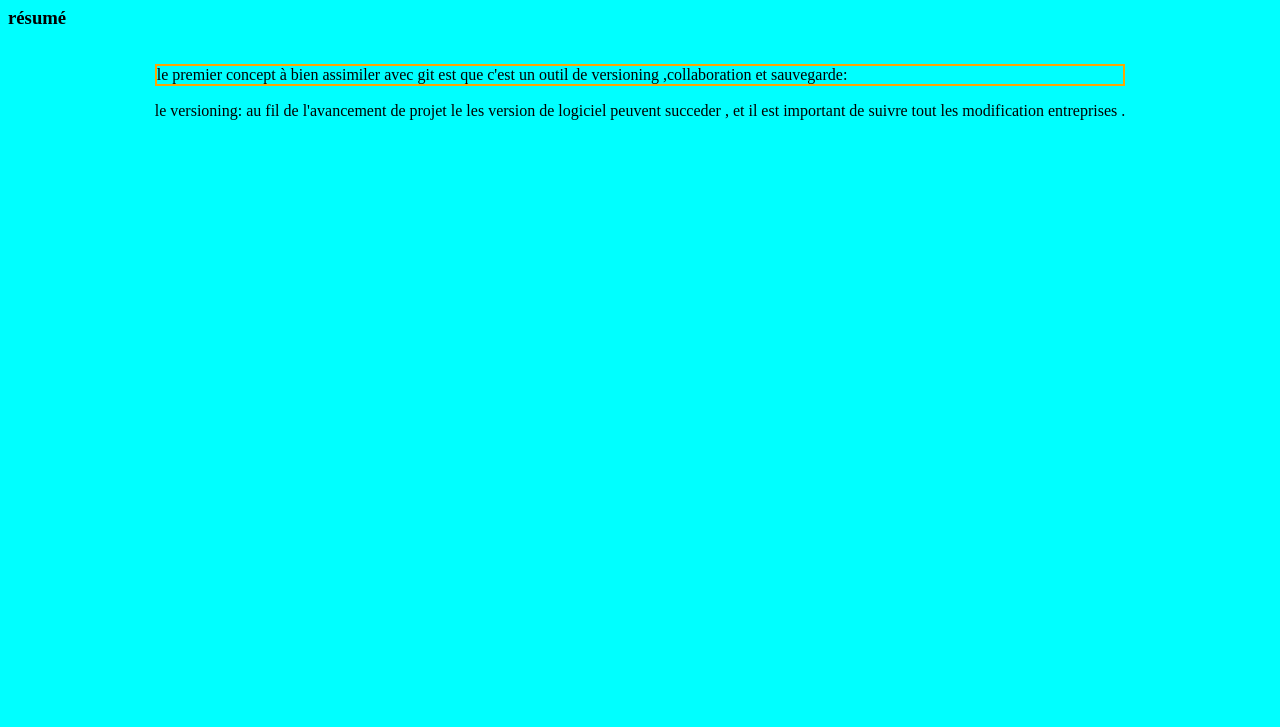
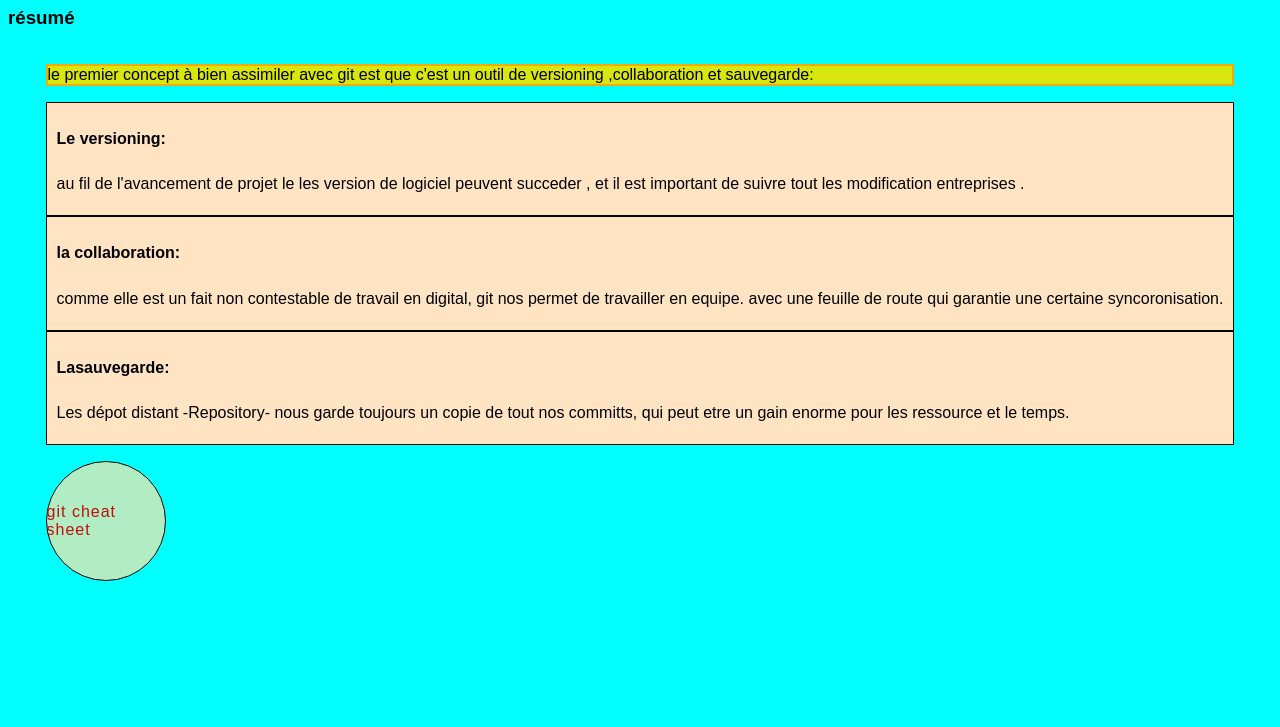
Before and after one commit to Nace121/studiGit, a plain HTML site: page index.html in a window 1280 px wide. Shown: the part 73-800 px from the top of the page. Drawn offline with Linux system fonts and the light colour scheme.

Commit message:
choix de police Nunito de chez google

```diff
--- a/index.html
+++ b/index.html
@@ -13,12 +13,25 @@
         <div class="temp1">
             <p class="p_resume">
                 le premier concept à bien assimiler avec  git est que c'est un outil de versioning ,collaboration et sauvegarde:
-                <div class="versioning">
-                    <p> le versioning:  au fil de l'avancement de projet le  les version de logiciel peuvent
+                <div class="versi">
+                    <p> <h4>Le versioning:</h4>au fil de l'avancement de projet le  les version de logiciel peuvent
                         succeder , et il est important de suivre tout les modification entreprises .
                     </p>
                 </div>
+                <div class="collab">
+                    <p> <h4>la collaboration: </h4> comme elle est un fait non contestable de travail en digital, git nos permet de travailler en equipe.
+                         avec une feuille de route qui garantie une certaine syncoronisation.
+                    </p>
+                </div>
+                <div class="sauve">
+                    <p><h4>Lasauvegarde:</h4>Les dépot distant -Repository-  nous garde toujours un copie de tout nos committs, qui peut etre un gain enorme pour les ressource et le temps.
+
+                    </p>
+                </div>
             </p>
+            <div class="resources">
+                <a href="files/git-cheat-sheet-education.pdf"> git cheat sheet</a>
+            </div>
         </div>
     </div>
     <script src="script.js"></script>
--- a/style.css
+++ b/style.css
@@ -1,8 +1,12 @@
+@import url('https://fonts.googleapis.com/css2?family=Nunito+Sans:ital,opsz,wght@0,6..12,200..1000;1,6..12,200..1000&display=swap');
+
 *{
     box-sizing: border-box;
+    font-family:"Nunito", sans-serif;
 }
 body{
     background-color: aqua;
+
 }
 .container{
     display: flex;
@@ -11,4 +15,27 @@ body{
 }
 .p_resume{
     border: 2px orange solid;
+    background-color: rgb(215, 230, 12);
 }
+.versi, .collab, .sauve{
+    line-height: 1.5;
+    background-color: bisque;
+    padding: 3px 10px;
+    border: black 1px solid;
+}
+.resources {
+    display: flex;
+    justify-content: center;
+    align-items: center;
+    left: 75%;
+    border: black 1px solid;
+    border-radius: 50% ;
+    background-color:rgb(178, 236, 195) ;
+    height: 120px;
+    width: 120px;
+}
+.resources a {
+    color: rgb(190, 14, 14);
+    text-decoration: none;
+    letter-spacing: 1px;
+}
```
